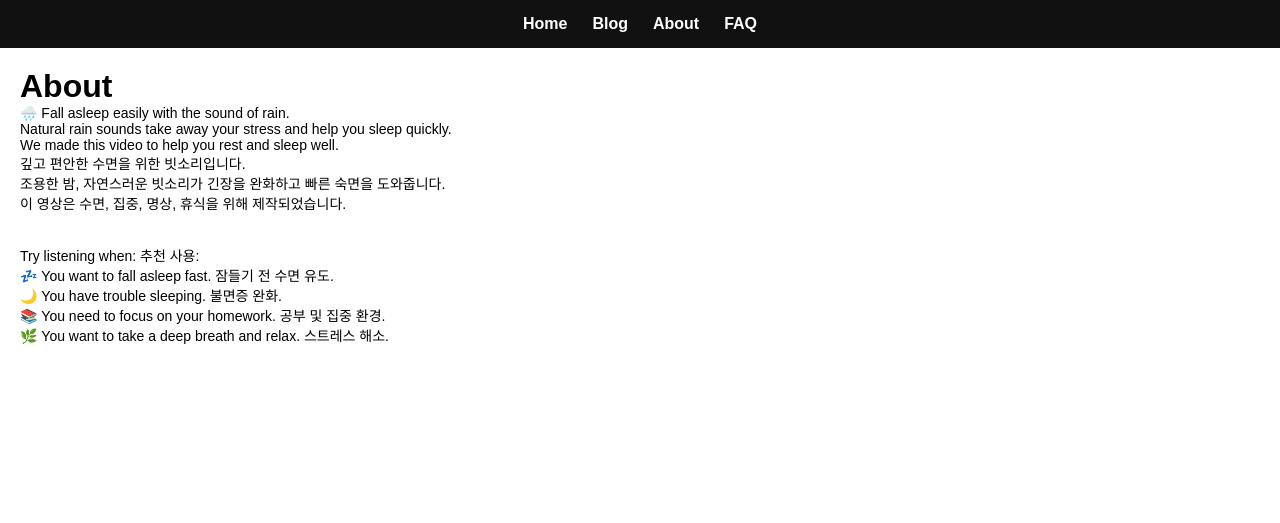
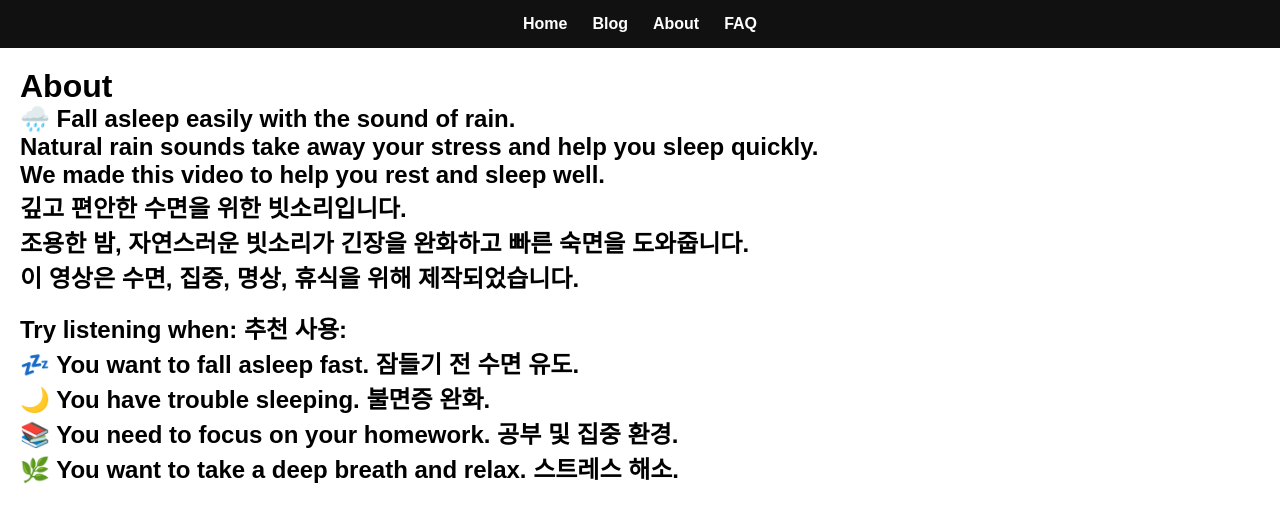
Before and after one commit to choijangwook/rain-deep-sleep, a Jekyll site: the page built from about.md, in a window 1280 px wide. Shown: the top 523 px of the page. Built offline with Jekyll 4.4.1, drawn with Linux system fonts in a browser that asks for light colours.

Commit message:
Update about.md

```diff
--- a/about.md
+++ b/about.md
@@ -5,16 +5,16 @@ title: About
 
 # About
 
-🌧️ Fall asleep easily with the sound of rain.<br>
-Natural rain sounds take away your stress and help you sleep quickly.<br>
-We made this video to help you rest and sleep well.<br>
-깊고 편안한 수면을 위한 빗소리입니다.<br>
-조용한 밤, 자연스러운 빗소리가 긴장을 완화하고 빠른 숙면을 도와줍니다.<br>
-이 영상은 수면, 집중, 명상, 휴식을 위해 제작되었습니다.<br>
+## 🌧️ Fall asleep easily with the sound of rain.<br>
+## Natural rain sounds take away your stress and help you sleep quickly.<br>
+## We made this video to help you rest and sleep well.<br>
+## 깊고 편안한 수면을 위한 빗소리입니다.<br>
+## 조용한 밤, 자연스러운 빗소리가 긴장을 완화하고 빠른 숙면을 도와줍니다.<br>
+## 이 영상은 수면, 집중, 명상, 휴식을 위해 제작되었습니다.<br>
 <br>
-<br>
-Try listening when: 추천 사용:<br>
-💤 You want to fall asleep fast. 잠들기 전 수면 유도.<br>
-🌙 You have trouble sleeping. 불면증 완화.<br>
-📚 You need to focus on your homework. 공부 및 집중 환경.<br>
-🌿 You want to take a deep breath and relax. 스트레스 해소.<br>
+
+##  Try listening when: 추천 사용:<br>
+## 💤 You want to fall asleep fast. 잠들기 전 수면 유도.<br>
+## 🌙 You have trouble sleeping. 불면증 완화.<br>
+## 📚 You need to focus on your homework. 공부 및 집중 환경.<br>
+## 🌿 You want to take a deep breath and relax. 스트레스 해소.<br>
```
